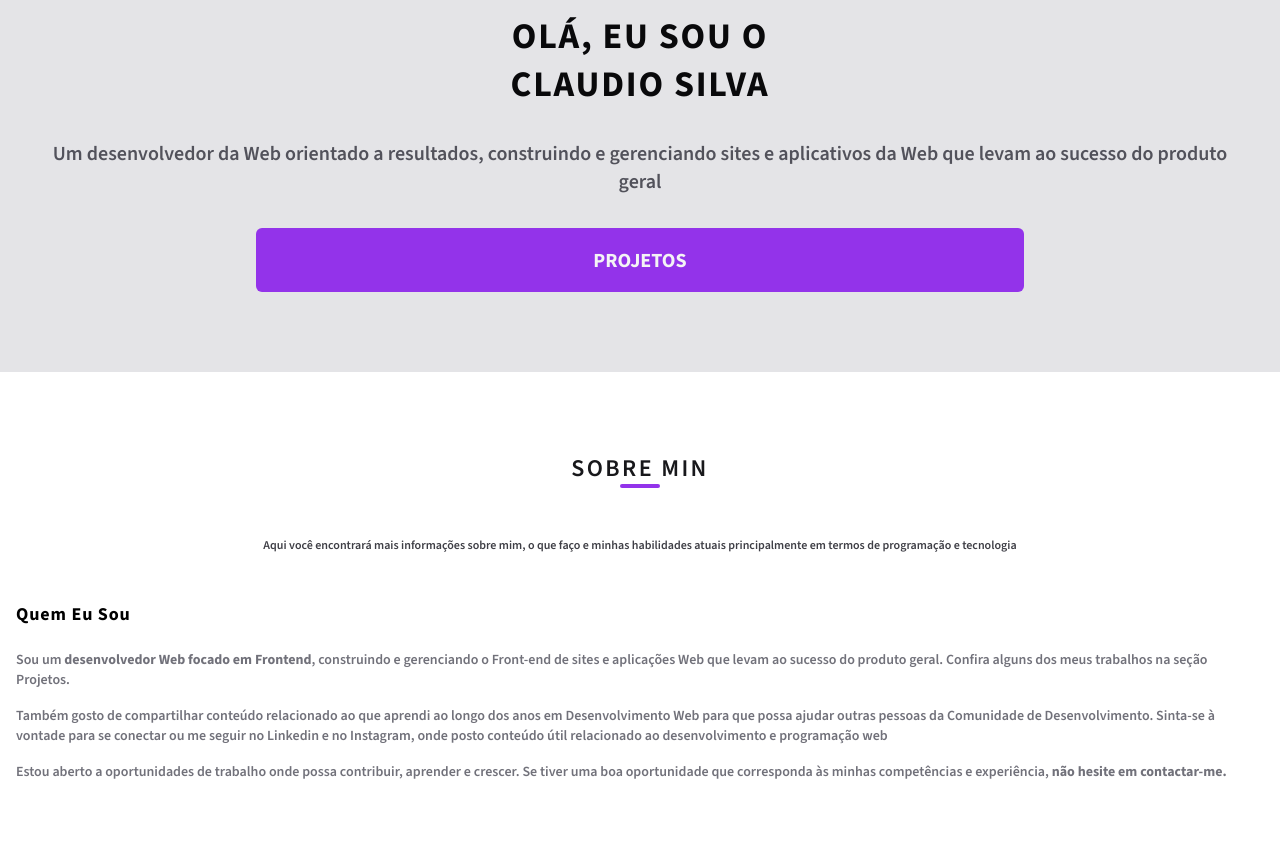
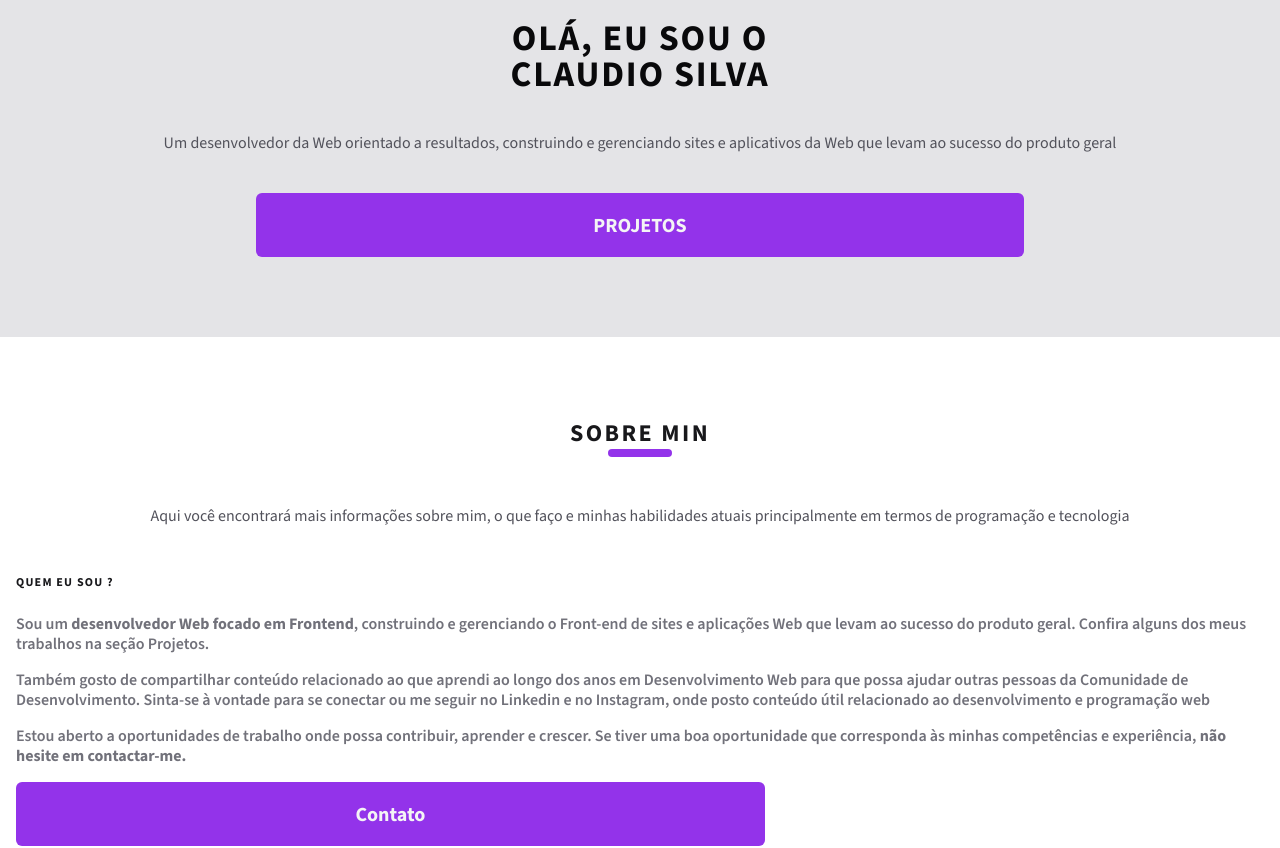
Before and after one commit to dinhoSilwa/claudiosilva, a React (Vite) app: page / in a window 1280 px wide. Shown: the part 580-1428 px from the top of the page. Built offline with nearby package versions, Linux system fonts and the light colour scheme.

Commit message:
style:(hero, paragraph, butto) create custom components

```diff
--- a/src/components/Hero.tsx
+++ b/src/components/Hero.tsx
@@ -1,68 +1,69 @@
-import frontEndGif from '../assets/frontend.gif'
-import { ButtonCTA } from './Button';
+import frontEndGif from "../assets/frontend.gif";
+import { ButtonCTA } from "./Button";
+import { Paragraph } from "./Paragraph";
+import { Title } from "./Title";
 
-export const Hero = () =>{
+export const Hero = () => {
   return (
     <>
-      <section className="bg-hero flex flex-col justify-start gap-[32px] items-center pt-20 xs:pt-20 xs:pb-20 bg-zinc-200 h-auto">
+      <section className="bg-hero flex flex-col justify-start gap-[32px] items-center pt-20 bg-zinc-200 h-auto xs:pt-20 xs:pb-20 xxs:gap-[40px]">
         <img
           src={frontEndGif}
           className="z-20 w-[50%] h-auto sm:w-[60%] md:w-[40%] lg:[30%]"
         />
-        <h2 className="xs:text-[36px] font-source font-extrabold text-[28px] flex items-center text-center justify-center text-zinc-950 tracking-wider">
+        <h2 className="xs:text-[36px] leading-none font-source font-extrabold text-[28px] flex items-center text-center justify-center text-zinc-950 tracking-wider">
           OLÁ, EU SOU O <br></br>CLAUDIO SILVA
         </h2>
-        <p className="font-source text-zinc-600 leading-[20px] xs:leading-[28px] text-[14px] xs:text-[20px] xs:px-8 px-4 text-center font-semibold ">
+        <Paragraph type="sub-text">
           Um desenvolvedor da Web orientado a resultados, construindo e
           gerenciando sites e aplicativos da Web que levam ao sucesso do produto
           geral
-        </p>
-<ButtonCTA>
-  PROJETOS
-</ButtonCTA>
+        </Paragraph>
+
+        <ButtonCTA>PROJETOS</ButtonCTA>
       </section>
 
       <section className="h-screen flex flex-col justify-start pt-20 gap-12">
-        <div className="flex flex-col items-center justify-center">
-          <h2 className="font-source font-semibold tracking-widest text-[24px] flex items-center text-center justify-center text-zinc-900">
-            SOBRE MIN
-          </h2>
-          <div className="w-10 bg-purple-600 h-1 rounded-full"></div>
-        </div>
-        <p className="font-source text-zinc-700 leading-[18px] text-[12px] px-4 text-center font-semibold ">
+        <Title type="title">{"Sobre Min".toLocaleUpperCase()}</Title>
+        <Paragraph type="sub-text">
           Aqui você encontrará mais informações sobre mim, o que faço e minhas
           habilidades atuais principalmente em termos de programação e
           tecnologia
-        </p>
+        </Paragraph>
 
         <section className="px-4 font-source flex flex-col gap-6">
-          <strong className="text-[18px] tracking-wider">Quem Eu Sou</strong>
+          <Title type="sub-title">Quem Eu sou ?</Title>
           <article className="flex flex-col gap-4 ">
-            <p className="font-source text-zinc-500 leading-[20px] text-[14px] text-left font-semibold ">
-              {" "}
+            <Paragraph type="normal-text">
               Sou um <strong>desenvolvedor Web focado em Frontend</strong>,
               construindo e gerenciando o Front-end de sites e aplicações Web
               que levam ao sucesso do produto geral. Confira alguns dos meus
               trabalhos na seção Projetos.
-            </p>
-            <p className="font-source text-zinc-500 leading-[20px] text-[14px] text-left font-semibold ">
+            </Paragraph>
+            <Paragraph type="normal-text">
               Também gosto de compartilhar conteúdo relacionado ao que aprendi
               ao longo dos anos em Desenvolvimento Web para que possa ajudar
               outras pessoas da Comunidade de Desenvolvimento. Sinta-se à
               vontade para se conectar ou me seguir no Linkedin e no Instagram,
               onde posto conteúdo útil relacionado ao desenvolvimento e
               programação web
-            </p>
-            <p className="font-source text-zinc-500 leading-[20px] text-[14px] text-left font-semibold ">
+            </Paragraph>
+            <Paragraph type="normal-text">
               Estou aberto a oportunidades de trabalho onde possa contribuir,
               aprender e crescer. Se tiver uma boa oportunidade que corresponda
               às minhas competências e experiência,{" "}
               <strong>não hesite em contactar-me.</strong>
-            </p>{" "}
+            </Paragraph>
+            <ButtonCTA>
+              Contato
+            </ButtonCTA>
           </article>
+        </section>
 
+        <section className="h-screen bg-red-400">
+          oippqwiqwpo iqpwoi  pqowip  oqw q
         </section>
       </section>
     </>
   );
-}
+};
--- /dev/null
+++ b/src/components/Paragraph.tsx
@@ -0,0 +1,32 @@
+import clsx from "clsx";
+import React, { ComponentProps } from "react";
+
+interface IParagraph extends ComponentProps<'p'>{
+  children : React.ReactNode;
+  type?: 'sub-text' | 'normal-text'
+}
+
+export const Paragraph = ({children ,type, ...props}: IParagraph) =>{
+
+  return (
+    <>
+      <p
+        {...props}
+        className={clsx(`font-source font-normal `,
+          `xs:text-[16px] xs:px-8`,
+          {
+          "text-center text-zinc-600 px-4" : type == 'sub-text'
+          },
+          {
+            "xs:px-0 xxs:px-0 font-source text-zinc-500 leading-[20px] text-left font-semibold" : type == 'normal-text'
+            }
+
+
+        )}
+      >
+        {children}
+      </p>
+    </>
+  );
+
+}
--- /dev/null
+++ b/src/components/Title.tsx
@@ -0,0 +1,35 @@
+import clsx from "clsx";
+import { ComponentProps } from "react";
+
+interface ITitle extends ComponentProps<"div"> {
+  children: React.ReactNode;
+  type?: "sub-title" | "title";
+}
+
+export const Title = ({ children, type, ...props }: ITitle) => {
+  return (
+    <>
+      <div {...props} className="flex flex-col items-center justify-center">
+        <h2
+          className={clsx(
+            "font-source font-extrabold tracking-widest justify-center text-zinc-900",
+            {
+              "text-[24px] flex items-center text-center": type === "title",
+            },
+            {
+              "w-full first-letter:uppercase text-[12px] uppercase":
+                type === "sub-title",
+            }
+          )}
+        >
+          {children}
+        </h2>
+        <div
+          className={clsx("w-16 bg-purple-600 h-2 rounded-full", {
+            hidden: type === "sub-title",
+          })}
+        ></div>
+      </div>
+    </>
+  );
+};
```
